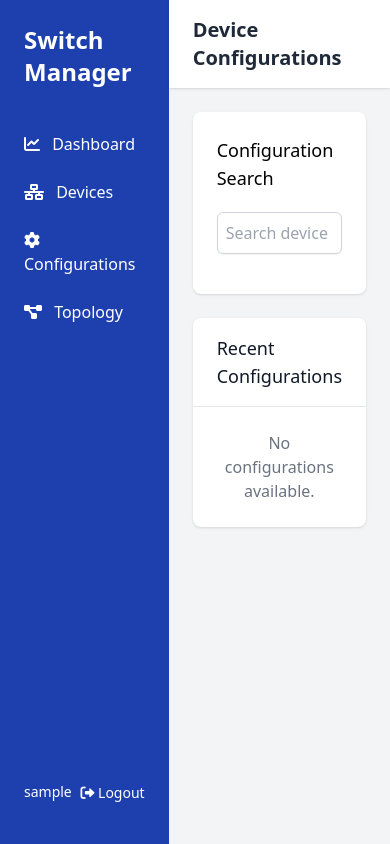
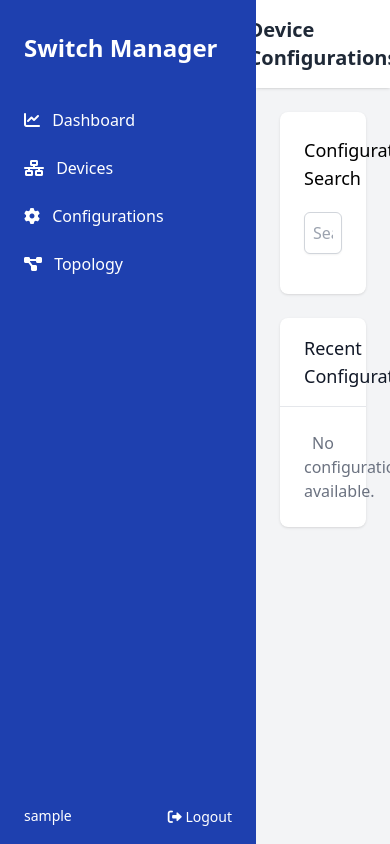
Before and after one commit to dpgator33/cisco-manager, a Django app: page /config/ in a window 390 px wide. Run offline with Django 5.2, Linux system fonts and the light colour scheme; the visitor is signed in with stand-in values (Sample User, id 1); data that the repository does not hold is empty; some libraries are stand-ins or nearby versions.

Commit message:
Prior to makeing mobile changes

```diff
--- a/web/templates/base.html
+++ b/web/templates/base.html
@@ -37,11 +37,11 @@
         }
     </style>
 </head>
-<body class="bg-gray-100">
-    <div class="min-h-screen flex">
+<body class="bg-gray-100 h-screen">
+    <div class="h-full flex">
         <!-- Sidebar -->
-        <div class="bg-blue-800 text-white w-64 py-6 flex flex-col">
-            <div class="px-6 mb-8">
+        <div class="bg-blue-800 text-white w-64 flex flex-col h-full">
+            <div class="px-6 mb-8 mt-8">
                 <h1 class="text-2xl font-bold">Switch Manager</h1>
             </div>
             <nav class="flex-1">
@@ -58,7 +58,7 @@
                     <i class="fas fa-project-diagram mr-2"></i> Topology
                 </a>
             </nav>
-            <div class="px-6 py-4">
+            <div class="px-6 py-4 mt-auto">
                 {% if user.is_authenticated %}
                     <div class="flex items-center justify-between">
                         <span class="text-sm">{{ user.username }}</span>
@@ -74,11 +74,11 @@
         </div>
 
         <!-- Main Content -->
-        <div class="flex-1">
+        <div class="flex-1 flex flex-col h-full overflow-auto">
             <!-- Top Navigation -->
             <header class="bg-white shadow">
                 <div class="px-6 py-4">
-                    <div class="flex items-center justify-between">
+                    <div class="flex items-center justify-center">
                         <h2 class="text-xl font-semibold text-gray-800">{% block header %}Dashboard{% endblock %}</h2>
                     </div>
                 </div>
```
